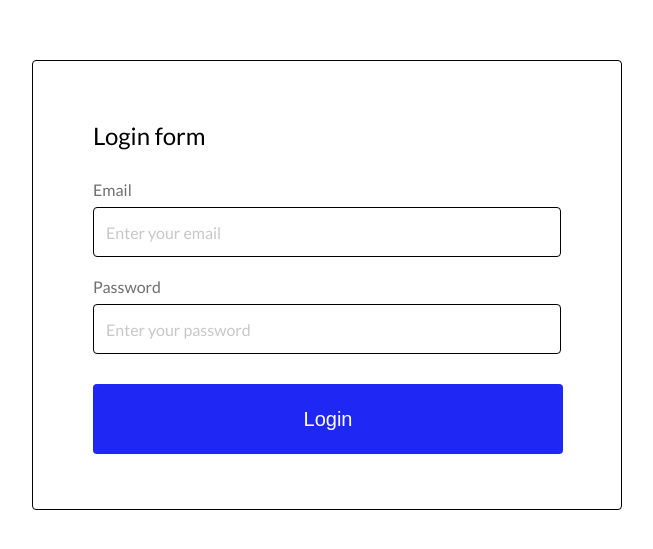
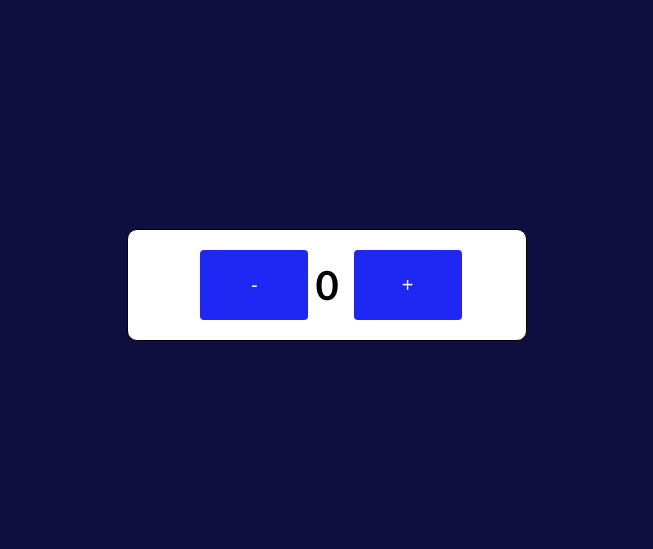
Before and after one commit to nodegreecode/cohort67el_fs, a React (Vite) app in the folder 01_lesson_01/01_cohort67el-fs/: page / in a window 1280 px wide. Shown: the part 115-664 px from the top of the page, without its empty margins (313-966 px from the left). Built offline with nearby package versions, Linux system fonts and the light colour scheme.

Commit message:
solve merge conflicts and refactor components

```diff
--- a/01_lesson_01/01_cohort67el-fs/src/App.jsx
+++ b/01_lesson_01/01_cohort67el-fs/src/App.jsx
@@ -10,10 +10,11 @@ function App() {
       {/*LESSONS*/}
       {/*<Lesson_02/>*/}
       {/*<Lesson_03 />*/}
-      {/*<Lesson_04 />*/}
+      <Lesson_04 />
+
       {/*HOMEWORKS*/}
       {/*<Homework_02/>*/}
-      <Homework_03 />
+      {/*<Homework_03 />*/}
     </>
   );
 }
--- a/01_lesson_01/01_cohort67el-fs/src/components/Button/styles.css
+++ b/01_lesson_01/01_cohort67el-fs/src/components/Button/styles.css
@@ -1,5 +1,5 @@
 .button_component {
-    width: 470px;
+    width: 100%;
     height: 70px;
     display: flex;
     align-items: center;
--- a/01_lesson_01/01_cohort67el-fs/src/components/Counter/Counter.jsx
+++ b/01_lesson_01/01_cohort67el-fs/src/components/Counter/Counter.jsx
@@ -8,10 +8,10 @@ function Counter() {
   const decrease = () => setCount((prevValue) => prevValue - 1);
   const increase = () => setCount(count + 1);
 
-  const [fullName, setFullName] = useState('John Johnson');
+  /*const [fullName, setFullName] = useState('John Johnson');
   const changeName = () => {
     setFullName('Brad Pitt');
-  };
+  };*/
 
   return (
     <div className="counter_wrapper">
@@ -22,10 +22,10 @@ function Counter() {
       <div className="button_control">
         <Button name="+" onClick={increase} />
       </div>
-      <p className="count">{fullName}</p>
-      <div className="button_control">
-        <Button name="Change name" onClick={changeName} />
-      </div>
+      {/*<p className="count">{fullName}</p>
+        <div className="button_control">
+            <Button name="Change name" onClick={changeName} />
+        </div>*/}
     </div>
   );
 }
```
Also changed, not shown: 01_lesson_01/01_cohort67el-fs/src/components/LoginForm/LoginForm.jsx (+11 -0 lines), 01_lesson_01/01_cohort67el-fs/src/lessons/Lesson_04/Lesson_04.jsx (+0 -21 lines).
